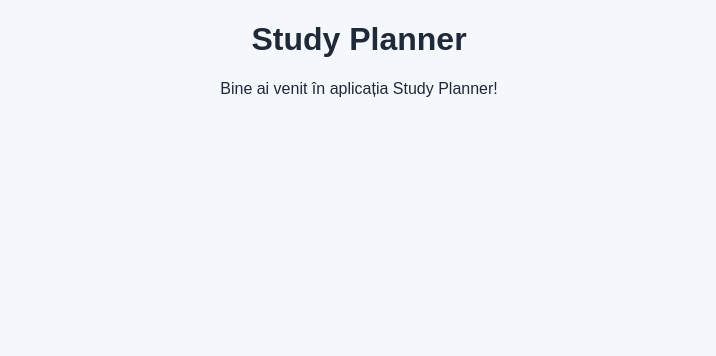
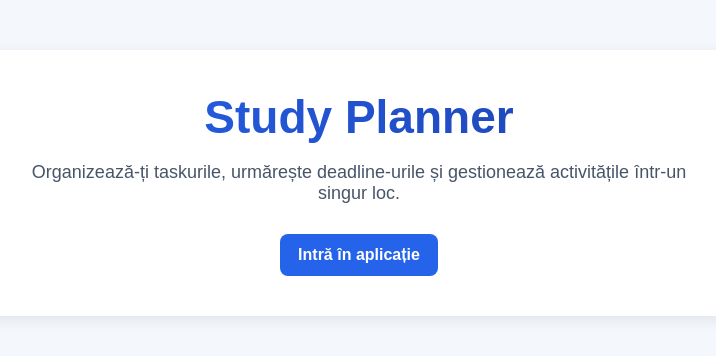
Before and after one commit to madalina1teaca/study-planner, a Flask app: page / in a window 1280 px wide. Shown: the top 356 px of the page, without its empty margins (281-997 px from the left). Run offline with Flask 3, Linux system fonts and the light colour scheme.

```diff
--- a/templates/index.html
+++ b/templates/index.html
@@ -15,10 +15,22 @@
 </head>
 
 <body>
-    <!-- titlul aplicației -->
-    <h1>Study Planner</h1>
+    <div class="page-card">
 
-    <!-- mesajul de întâmpinare -->
-    <p>Bine ai venit în aplicația Study Planner!</p>
+        <h1 class="page-title">Study Planner</h1>
+
+        <p class="page-subtitle">
+            Organizează-ți taskurile, urmărește deadline-urile și gestionează activitățile într-un singur loc.
+        </p>
+
+        <div style="margin-top: 30px;">
+
+            <a href="/dashboard" class="btn primary-btn">
+                Intră în aplicație
+            </a>
+
+        </div>
+
+    </div>
 </body>
 </html>
```
